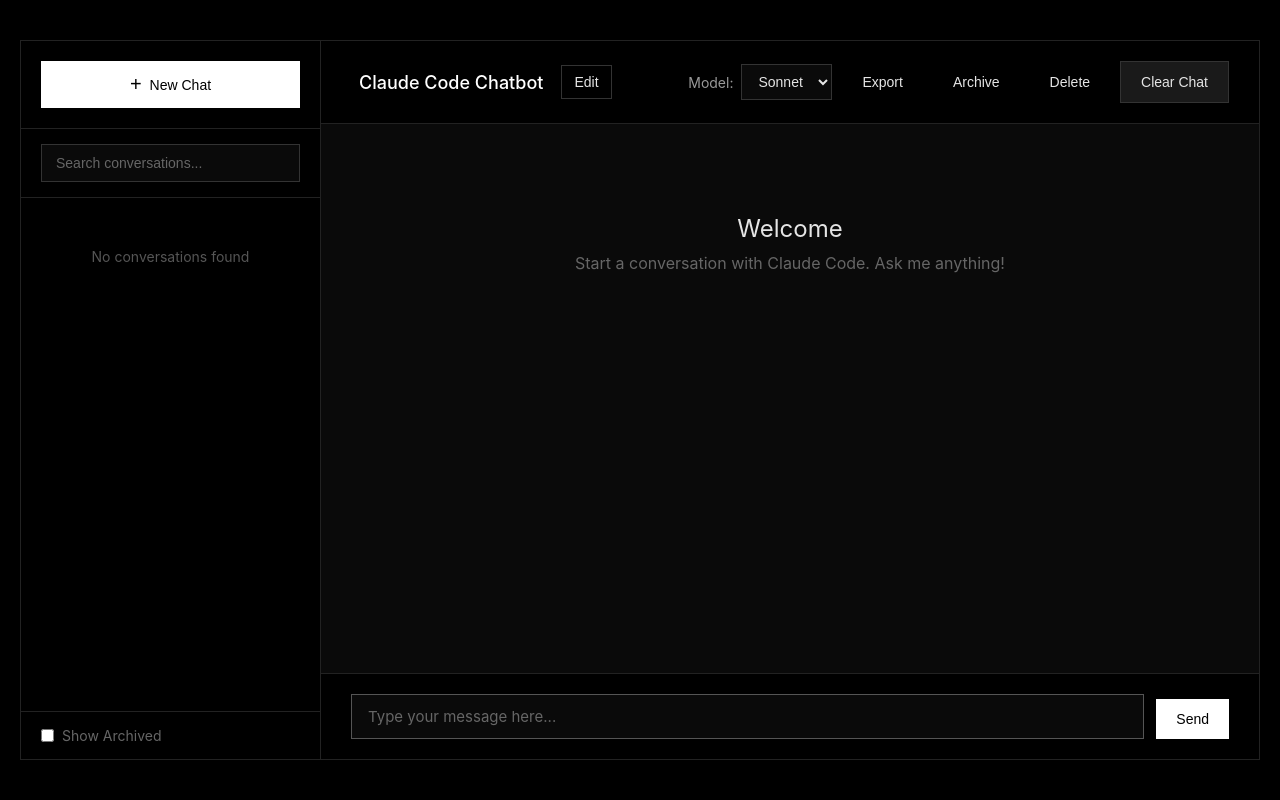
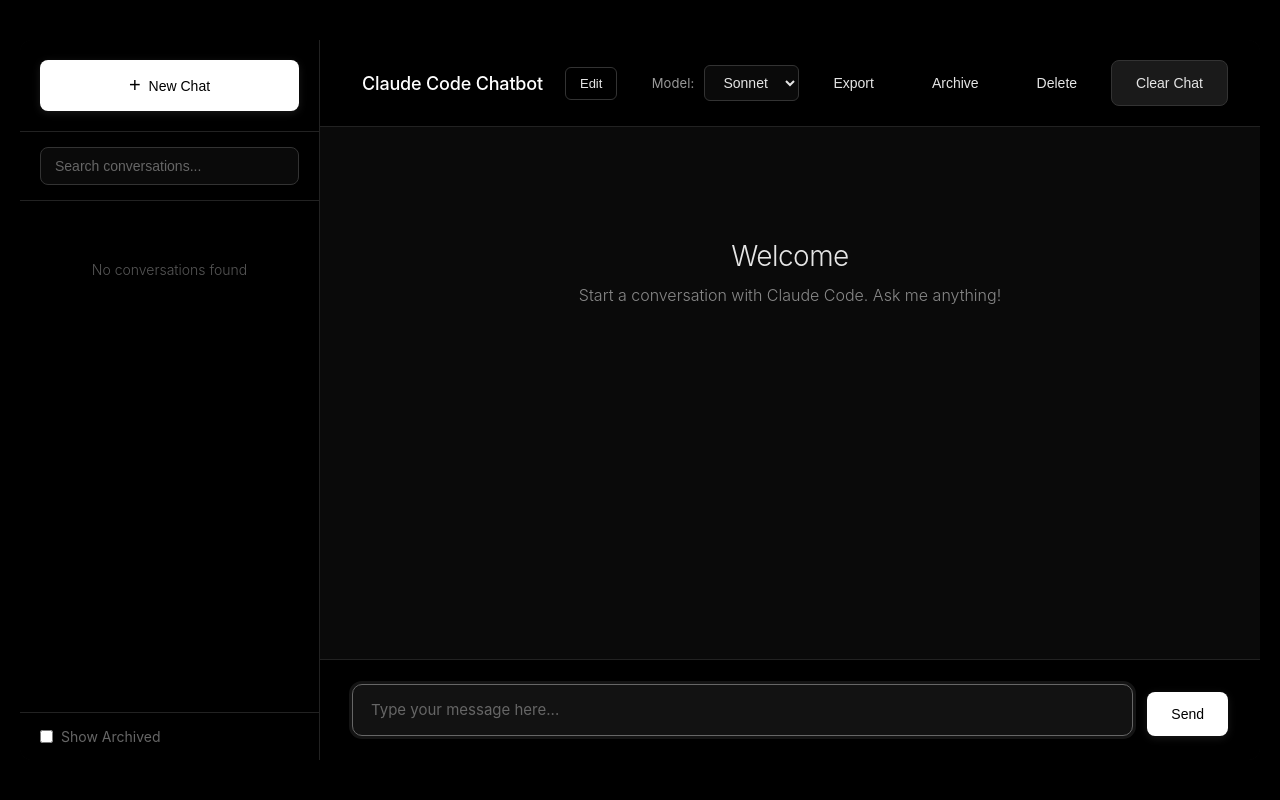
Before and after one commit to noldoAI/startup-bible, a Flask app: page / in a window 1280 px wide. Run offline with Flask 3, Linux system fonts and the light colour scheme; data that the repository does not hold is empty.

Commit message:
design changes and mimic streaming response

```diff
--- a/chatbot/static/style.css
+++ b/chatbot/static/style.css
@@ -23,7 +23,8 @@ body {
     max-width: 1400px;
     height: 90vh;
     background: #0a0a0a;
-    border: 1px solid #222;
+    border-radius: 12px;
+    box-shadow: 0 8px 32px rgba(0, 0, 0, 0.6);
     display: flex;
     overflow: hidden;
 }
@@ -35,7 +36,8 @@ body {
     border-right: 1px solid #222;
     display: flex;
     flex-direction: column;
-    transition: transform 0.3s ease;
+    transition: transform 0.3s cubic-bezier(0.4, 0, 0.2, 1);
+    box-shadow: 2px 0 8px rgba(0, 0, 0, 0.3);
 }
 
 .sidebar-header {
@@ -48,7 +50,8 @@ body {
     background: #ffffff;
     color: #000000;
     border: none;
-    padding: 12px 16px;
+    padding: 14px 18px;
+    border-radius: 8px;
     font-size: 14px;
     font-weight: 500;
     cursor: pointer;
@@ -56,11 +59,19 @@ body {
     align-items: center;
     justify-content: center;
     gap: 8px;
-    transition: all 0.2s;
+    transition: all 0.15s cubic-bezier(0.4, 0, 0.2, 1);
+    box-shadow: 0 2px 8px rgba(255, 255, 255, 0.1);
 }
 
 .btn-new-chat:hover {
     background: #e5e5e5;
+    transform: translateY(-1px);
+    box-shadow: 0 4px 12px rgba(255, 255, 255, 0.15);
+}
+
+.btn-new-chat:active {
+    transform: translateY(0);
+    box-shadow: 0 1px 4px rgba(255, 255, 255, 0.1);
 }
 
 .btn-new-chat .icon {
@@ -79,14 +90,17 @@ body {
     padding: 10px 14px;
     background: #0a0a0a;
     border: 1px solid #333;
+    border-radius: 8px;
     color: #e5e5e5;
     font-size: 14px;
     outline: none;
-    transition: border-color 0.2s;
+    transition: all 0.2s cubic-bezier(0.4, 0, 0.2, 1);
 }
 
 .search-input:focus {
-    border-color: #555;
+    border-color: #666;
+    background: #121212;
+    box-shadow: 0 0 0 3px rgba(255, 255, 255, 0.05);
 }
 
 .search-input::placeholder {
@@ -97,7 +111,7 @@ body {
 .conversations-list {
     flex: 1;
     overflow-y: auto;
-    padding: 10px;
+    padding: 12px;
 }
 
 .conversations-list::-webkit-scrollbar {
@@ -269,19 +309,19 @@ body {
 .header {
     background: #000000;
     color: #ffffff;
-    padding: 20px 30px;
+    padding: 20px 32px;
     display: flex;
     justify-content: space-between;
     align-items: center;
     border-bottom: 1px solid #222;
     flex-wrap: wrap;
-    gap: 15px;
+    gap: 16px;
 }
 
 .conversation-title-wrapper {
     display: flex;
     align-items: center;
-    gap: 10px;
+    gap: 12px;
     flex: 1;
     min-width: 200px;
 }
@@ -289,8 +329,10 @@ body {
 .conversation-title {
     font-size: 18px;
     font-weight: 500;
-    padding: 4px 8px;
-    transition: background 0.2s;
+    letter-spacing: -0.01em;
+    padding: 6px 10px;
+    border-radius: 6px;
+    transition: all 0.2s cubic-bezier(0.4, 0, 0.2, 1);
     cursor: pointer;
     outline: none;
 }
@@ -302,21 +344,29 @@ body {
 .conversation-title[contenteditable="true"] {
     background: #1a1a1a;
     cursor: text;
+    box-shadow: 0 0 0 2px rgba(255, 255, 255, 0.1);
 }
 
 .btn-icon {
     background: transparent;
     border: 1px solid #333;
+    border-radius: 6px;
     color: #e5e5e5;
-    padding: 8px 12px;
-    font-size: 14px;
+    padding: 8px 14px;
+    font-size: 13px;
     cursor: pointer;
-    transition: all 0.2s;
+    transition: all 0.15s cubic-bezier(0.4, 0, 0.2, 1);
 }
 
 .btn-icon:hover {
     background: #1a1a1a;
     border-color: #555;
+    transform: translateY(-1px);
+    box-shadow: 0 2px 8px rgba(0, 0, 0, 0.3);
+}
+
+.btn-icon:active {
+    transform: translateY(0);
 }
 
 .header-controls {
@@ -329,23 +379,36 @@ body {
 .model-selector {
     display: flex;
     align-items: center;
-    gap: 8px;
+    gap: 10px;
 }
 
 .model-selector label {
-    font-size: 14px;
+    font-size: 13px;
     font-weight: 400;
     color: #999;
+    letter-spacing: 0.01em;
 }
 
 .model-selector select {
-    padding: 8px 12px;
+    padding: 8px 14px;
     border: 1px solid #333;
+    border-radius: 6px;
     background: #0a0a0a;
     color: #e5e5e5;
     font-size: 14px;
     cursor: pointer;
     outline: none;
+    transition: all 0.2s cubic-bezier(0.4, 0, 0.2, 1);
+}
+
+.model-selector select:hover {
+    border-color: #444;
+    background: #121212;
+}
+
+.model-selector select:focus {
+    border-color: #666;
+    box-shadow: 0 0 0 3px rgba(255, 255, 255, 0.05);
 }
 
 .model-selector select option {
@@ -357,11 +420,11 @@ body {
 .chat-container {
     flex: 1;
     overflow-y: auto;
-    padding: 30px;
+    padding: 32px;
     background: #0a0a0a;
     display: flex;
     flex-direction: column;
-    gap: 20px;
+    gap: 24px;
 }
 
 .chat-container::-webkit-scrollbar {
@@ -385,24 +448,39 @@ body {
 .welcome-message {
     text-align: center;
     color: #666;
-    margin-top: 60px;
+    margin-top: 80px;
 }
 
 .welcome-message h2 {
-    font-size: 24px;
-    margin-bottom: 10px;
+    font-size: 28px;
+    margin-bottom: 12px;
     color: #e5e5e5;
-    font-weight: 400;
+    font-weight: 300;
+    letter-spacing: -0.02em;
 }
 
 .welcome-message p {
     font-size: 16px;
+    color: #888;
+    font-weight: 300;
 }
 
 /* Message Bubbles */
 .message {
     display: flex;
-    gap: 12px;
+    gap: 14px;
+    animation: fadeIn 0.3s cubic-bezier(0.4, 0, 0.2, 1);
+}
+
+@keyframes fadeIn {
+    from {
+        opacity: 0;
+        transform: translateY(10px);
+    }
+    to {
+        opacity: 1;
+        transform: translateY(0);
+    }
 }
 
 .message.user {
@@ -414,72 +492,108 @@ body {
 }
 
 .message-avatar {
-    width: 40px;
-    height: 40px;
+    width: 36px;
+    height: 36px;
     border-radius: 50%;
     display: flex;
     align-items: center;
     justify-content: center;
-    font-size: 12px;
+    font-size: 11px;
     flex-shrink: 0;
     font-weight: 500;
+    letter-spacing: 0.02em;
 }
 
 .message.user .message-avatar {
     background: #ffffff;
     color: #000000;
     order: 2;
+    box-shadow: 0 2px 8px rgba(255, 255, 255, 0.2);
 }
 
 .message.assistant .message-avatar {
     background: #1a1a1a;
     color: #999;
+    border: 1px solid #222;
 }
 
 .message-content {
     max-width: 70%;
-    padding: 12px 18px;
+    padding: 14px 20px;
     line-height: 1.6;
     word-wrap: break-word;
     white-space: pre-wrap;
+    font-size: 15px;
+    transition: all 0.2s cubic-bezier(0.4, 0, 0.2, 1);
 }
 
 .message.user .message-content {
     background: #ffffff;
     color: #000000;
+    border-radius: 16px 16px 4px 16px;
+    box-shadow: 0 2px 12px rgba(255, 255, 255, 0.15);
 }
 
 .message.assistant .message-content {
     background: #1a1a1a;
     color: #e5e5e5;
+    border-radius: 16px 16px 16px 4px;
+    box-shadow: 0 2px 8px rgba(0, 0, 0, 0.3);
+    border: 1px solid #222;
+}
+
+/* Typing Cursor Animation */
+.typing-cursor {
+    display: inline-block;
+    animation: blink 1s step-end infinite;
+    margin-left: 2px;
+    opacity: 0.8;
+}
+
+@keyframes blink {
+    0%, 50% {
+        opacity: 1;
+    }
+    51%, 100% {
+        opacity: 0;
+    }
 }
 
 /* Input Area */
 .input-area {
-    padding: 20px 30px;
+    padding: 24px 32px;
     background: #000000;
     border-top: 1px solid #222;
     display: flex;
-    gap: 12px;
+    gap: 14px;
     align-items: flex-end;
 }
 
 #user-input {
     flex: 1;
-    padding: 12px 16px;
+    padding: 14px 18px;
     background: #0a0a0a;
     border: 1px solid #333;
+    border-radius: 10px;
     color: #e5e5e5;
     font-size: 15px;
     font-family: inherit;
     resize: none;
     outline: none;
     max-height: 120px;
-    transition: border-color 0.2s;
+    line-height: 1.5;
+    transition: all 0.2s cubic-bezier(0.4, 0, 0.2, 1);
+}
+
+#user-input:hover {
+    border-color: #444;
+    background: #121212;
 }
 
 #user-input:focus {
-    border-color: #555;
+    border-color: #666;
+    background: #121212;
+    box-shadow: 0 0 0 3px rgba(255, 255, 255, 0.08);
 }
 
 #user-input::placeholder {
@@ -488,22 +602,31 @@ body {
 
 /* Buttons */
 .btn {
-    padding: 12px 20px;
+    padding: 14px 24px;
     border: none;
+    border-radius: 8px;
     font-size: 14px;
     font-weight: 500;
     cursor: pointer;
-    transition: all 0.2s;
+    transition: all 0.15s cubic-bezier(0.4, 0, 0.2, 1);
     outline: none;
 }
 
 .btn-primary {
     background: #ffffff;
     color: #000000;
+    box-shadow: 0 2px 8px rgba(255, 255, 255, 0.1);
 }
 
 .btn-primary:hover:not(:disabled) {
     background: #e5e5e5;
+    transform: translateY(-1px);
+    box-shadow: 0 4px 12px rgba(255, 255, 255, 0.15);
+}
+
+.btn-primary:active:not(:disabled) {
+    transform: translateY(0);
+    box-shadow: 0 1px 4px rgba(255, 255, 255, 0.1);
 }
 
 .btn-primary:disabled {
@@ -589,12 +738,13 @@ body {
 /* Empty State */
 .empty-state {
     text-align: center;
-    padding: 40px 20px;
+    padding: 48px 20px;
     color: #555;
 }
 
 .empty-state p {
     font-size: 14px;
+    font-weight: 300;
 }
 
 /* Responsive Design */
```
Also changed, not shown: other parts of chatbot/static/style.css (+71 -13 lines), chatbot/static/script.js (+56 -8 lines).
